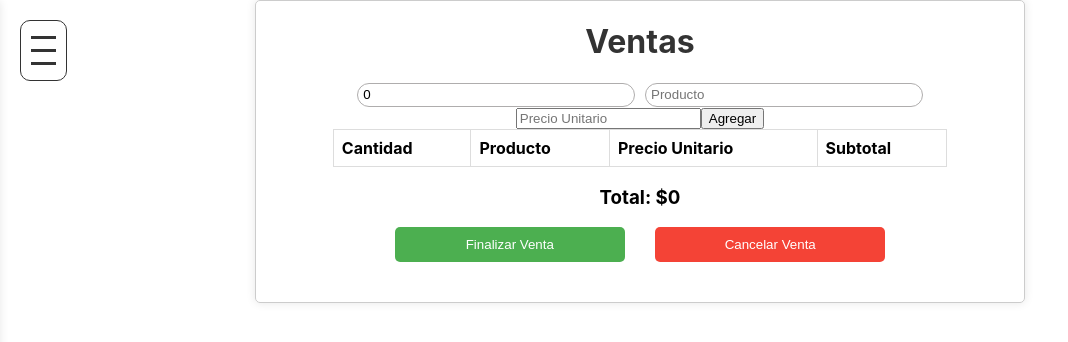
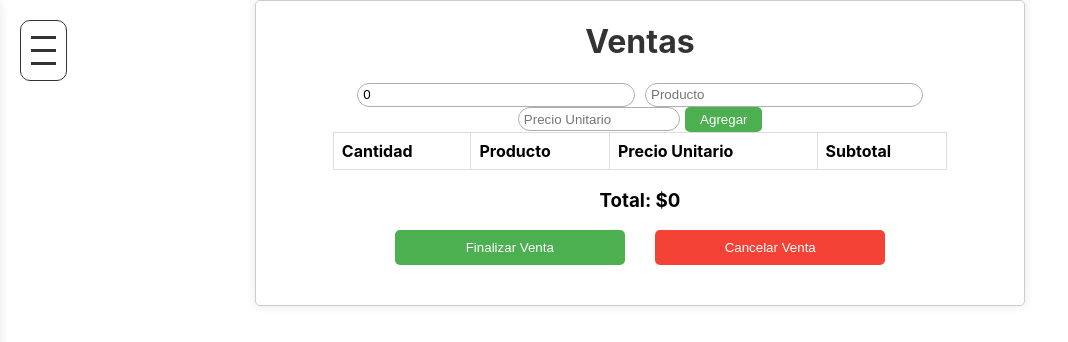
Before and after one commit to Itzelll/front-abarrotes, a React (Create React App) app: page /ventas in a window 1280 px wide. Shown: the top 342 px of the page, without its empty margins (0-1068 px from the left). Built offline with nearby package versions, Linux system fonts and the light colour scheme.

Commit message:
pantalla Ventas

```diff
--- a/src/componentes/Ventas.css
+++ b/src/componentes/Ventas.css
@@ -24,12 +24,31 @@
     width: 35%;
 }
 
+.precio {
+    height: 20px;
+    border-radius: 15px;
+    border: 1px solid #afadad;
+    padding-left: 5px;
+    width: 20%;
+}
+
 .total {
     text-align: center;
 }
 
 .btns {
     text-align: center;
+}
+
+.agregar {
+    background-color: #4caf50;
+    color: white;
+    padding: 5px;
+    border: none;
+    border-radius: 5px;
+    cursor: pointer;
+    width: 10%;
+    margin-left: 5px;
 }
 
 .btn-finalizar {
--- a/src/componentes/Ventas.js
+++ b/src/componentes/Ventas.js
@@ -66,7 +66,7 @@ const Ventas = () => {
                     value={nuevoProducto.precio}
                     onChange={handleInputChange}
                 />
-                <button onClick={agregarProducto}>Agregar</button>
+                <button className="agregar" onClick={agregarProducto}>Agregar</button>
             </div>
             <div className="scroll-panel">
                 <table>
--- a/src/componentes/pantallasGerente/salesReportAbarrotes.js
+++ b/src/componentes/pantallasGerente/salesReportAbarrotes.js
@@ -31,6 +31,13 @@ const SalesReportAbarrotes = () => {
     <div className='registro'>
       <MenuHamburguesa />
       <h1>Informe de Ventas Abarrotes</h1>
+
+      <div className='btn-ventas'>
+        <button className='ventas-diarias'>Ventas del día</button>
+        <button className='ventas-mensuales'>Ventas mensuales</button>
+        <button className='ventas-anuales'>Ventas anuales</button>
+      </div>
+
       <h4>Ventas de la semana</h4>
       <table>
         <thead>
--- a/src/componentes/pantallasGerente/style/salesReport.css
+++ b/src/componentes/pantallasGerente/style/salesReport.css
@@ -42,3 +42,39 @@ div {
   h4 {
     text-align: center;
   }
+
+  .btn-ventas {
+    text-align: center;;
+  }
+
+  .ventas-diarias {
+    margin-right: 5px;
+    background-color: #4caf50;
+    color: white;
+    padding: 10px;
+    border: none;
+    border-radius: 5px;
+    cursor: pointer;
+    width: 25%;
+  }
+
+  .ventas-mensuales {
+    margin-right: 5px;
+    background-color: #4caf50;
+    color: white;
+    padding: 10px;
+    border: none;
+    border-radius: 5px;
+    cursor: pointer;
+    width: 25%;
+  }
+
+  .ventas-anuales {
+    background-color: #4caf50;
+    color: white;
+    padding: 10px;
+    border: none;
+    border-radius: 5px;
+    cursor: pointer;
+    width: 25%;
+  }
```
